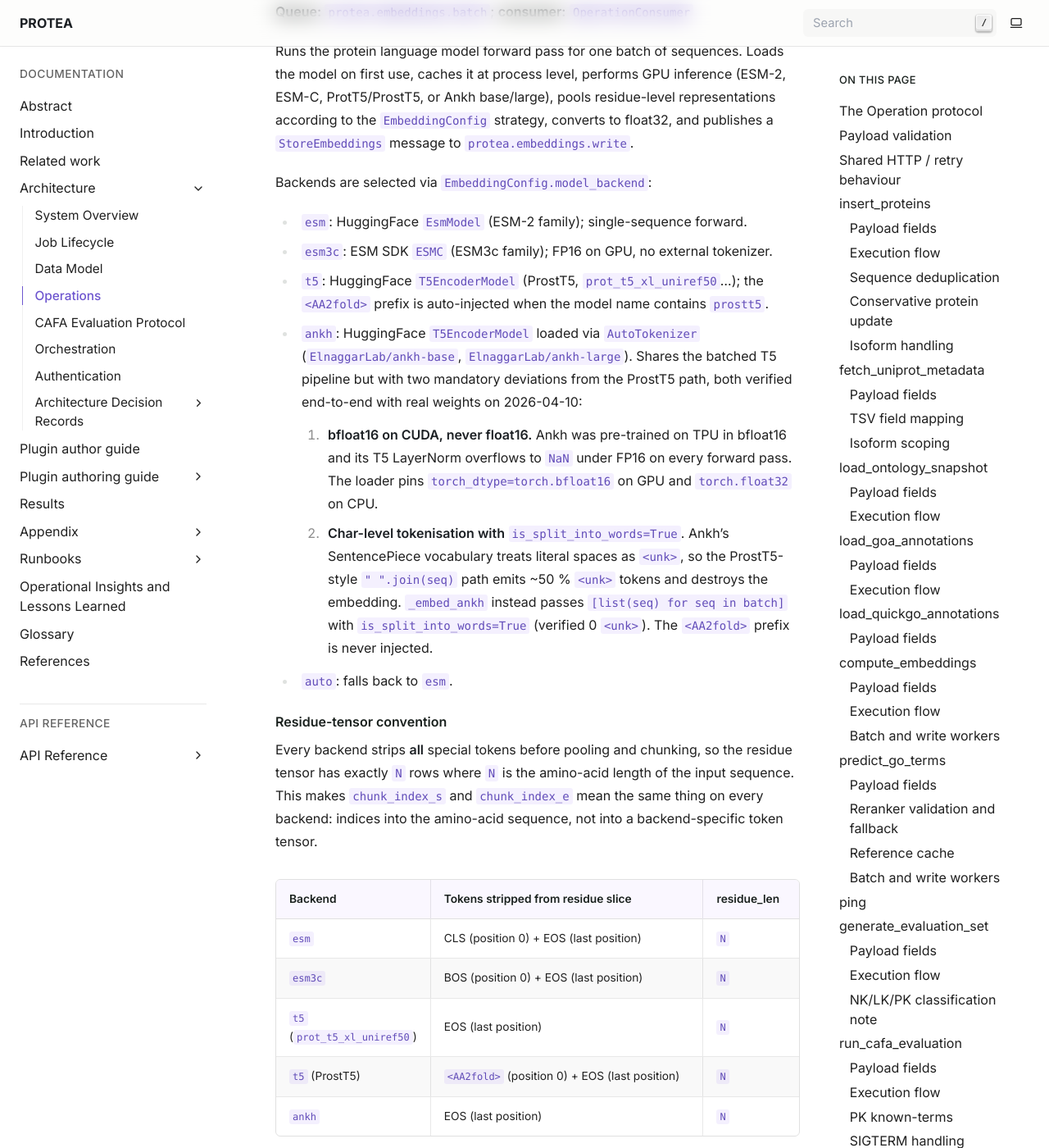
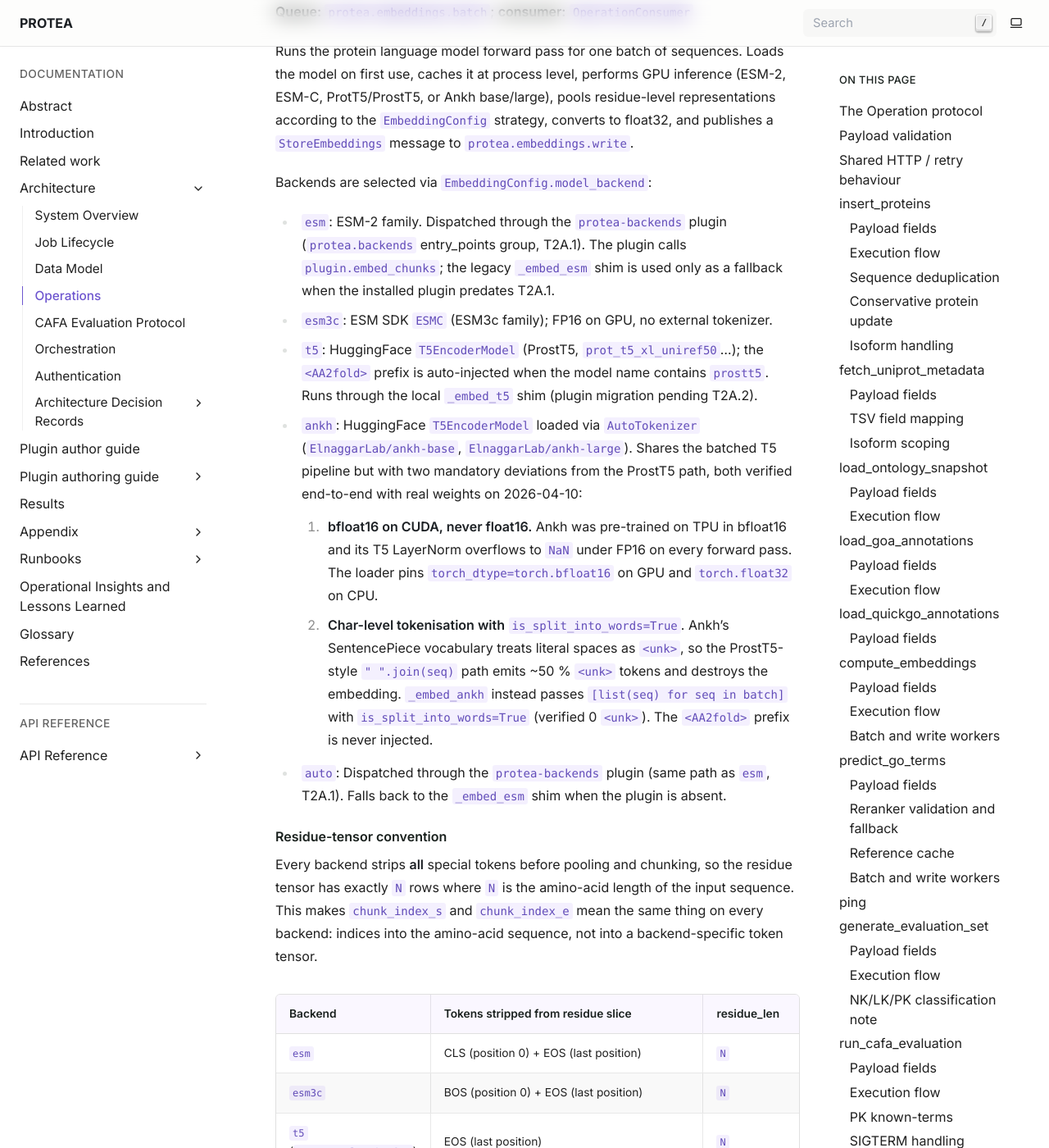
Before and after one commit to frapercan/PROTEA, a Sphinx documentation site: the page built from docs/source/architecture/operations.rst, in a window 1280 px wide and 1400 px high, scrolled down 32642 px. Shown: the whole window at 82% size. Built offline with Sphinx 7.4.7, drawn with Linux system fonts in a browser that asks for light colours.

Commit message:
docs(DS.2): code reference drift gate post T2A.1 plugin migration (#319)
## Summary

- Updates `docs/source/architecture/operations.rst` to reflect the T2A.1
change (PR #312, merged): `esm` and `auto` backends now dispatch through
the `protea-backends` plugin (`protea.backends` entry_points,
`plugin.embed_chunks`), falling back to the legacy `_embed_esm` shim
only when the plugin predates T2A.1.
- Clarifies that `t5` still uses the local `_embed_t5` shim, pending
T2A.2 (PR #313, open), so readers are not misled.
- No code changes. Docs only.

## Drift items fixed

1. `esm` backend description: was "HuggingFace EsmModel; single-sequence
forward" (pre-T2A.1 path). Now correctly describes the plugin dispatch
with shim fallback.
2. `auto` backend description: was "falls back to esm" (incomplete). Now
reflects the plugin path added in T2A.1.
3. `t5` backend description: added note that the plugin migration is
pending T2A.2 so the entry stays accurate for the current merged state.

## Sweep findings (no further changes needed)

- All `:mod:`, `:func:`, `:class:`, `:data:` Sphinx roles verified
against current code: every referenced symbol exists.
- `protea.core.operations.run_cafa_evaluation` module still exists
(T2D.2 extracted helpers to `_run_cafa_setup.py` with re-exports, no
public surface change).
- `_embed_ankh` reference at line 1359 is accurate (function re-exported
from `_compute_embeddings_backends.py` through `compute_embeddings`).
- `protea/core/operations/_compute_embeddings_helpers.py` path in
`embedding-worker-oom.rst` is valid.
- ADR numbering: no drift found (F7.2 was a prior sweep).

## Test plan

- [x] Sphinx build: 80 warnings, identical to baseline (all pre-existing
autodoc import failures from missing fastapi/sqlalchemy/pydantic in docs
environment)
- [x] No new warnings introduced
- [x] No em-dashes in the changed prose
- [x] No code files modified

```diff
--- a/docs/source/architecture/operations.rst
+++ b/docs/source/architecture/operations.rst
@@ -1339,11 +1339,15 @@ converts to float32, and publishes a ``StoreEmbeddings`` message to
 
 Backends are selected via ``EmbeddingConfig.model_backend``:
 
-* ``esm``:   HuggingFace ``EsmModel`` (ESM-2 family); single-sequence forward.
+* ``esm``:   ESM-2 family. Dispatched through the ``protea-backends`` plugin
+  (``protea.backends`` entry_points group, T2A.1). The plugin calls
+  ``plugin.embed_chunks``; the legacy ``_embed_esm`` shim is used only as
+  a fallback when the installed plugin predates T2A.1.
 * ``esm3c``: ESM SDK ``ESMC`` (ESM3c family); FP16 on GPU, no external tokenizer.
 * ``t5``:    HuggingFace ``T5EncoderModel`` (ProstT5, ``prot_t5_xl_uniref50``…);
   the ``<AA2fold>`` prefix is auto-injected when the model name contains
-  ``prostt5``.
+  ``prostt5``. Runs through the local ``_embed_t5`` shim (plugin migration
+  pending T2A.2).
 * ``ankh``:  HuggingFace ``T5EncoderModel`` loaded via ``AutoTokenizer``
   (``ElnaggarLab/ankh-base``, ``ElnaggarLab/ankh-large``). Shares the batched
   T5 pipeline but with two mandatory deviations from the ProstT5 path,
@@ -1359,7 +1363,9 @@ Backends are selected via ``EmbeddingConfig.model_backend``:
      destroys the embedding. ``_embed_ankh`` instead passes
      ``[list(seq) for seq in batch]`` with ``is_split_into_words=True``
      (verified 0 ``<unk>``). The ``<AA2fold>`` prefix is never injected.
-* ``auto``:  falls back to ``esm``.
+* ``auto``:  Dispatched through the ``protea-backends`` plugin (same path as
+  ``esm``, T2A.1). Falls back to the ``_embed_esm`` shim when the plugin
+  is absent.
 
 Residue-tensor convention
 ^^^^^^^^^^^^^^^^^^^^^^^^^
```
